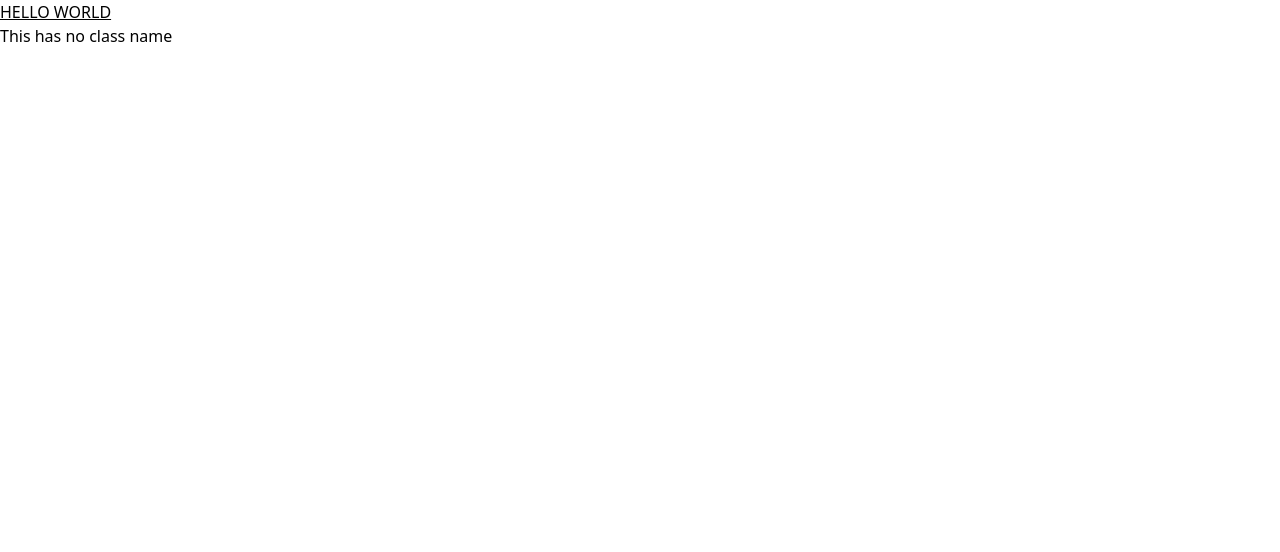
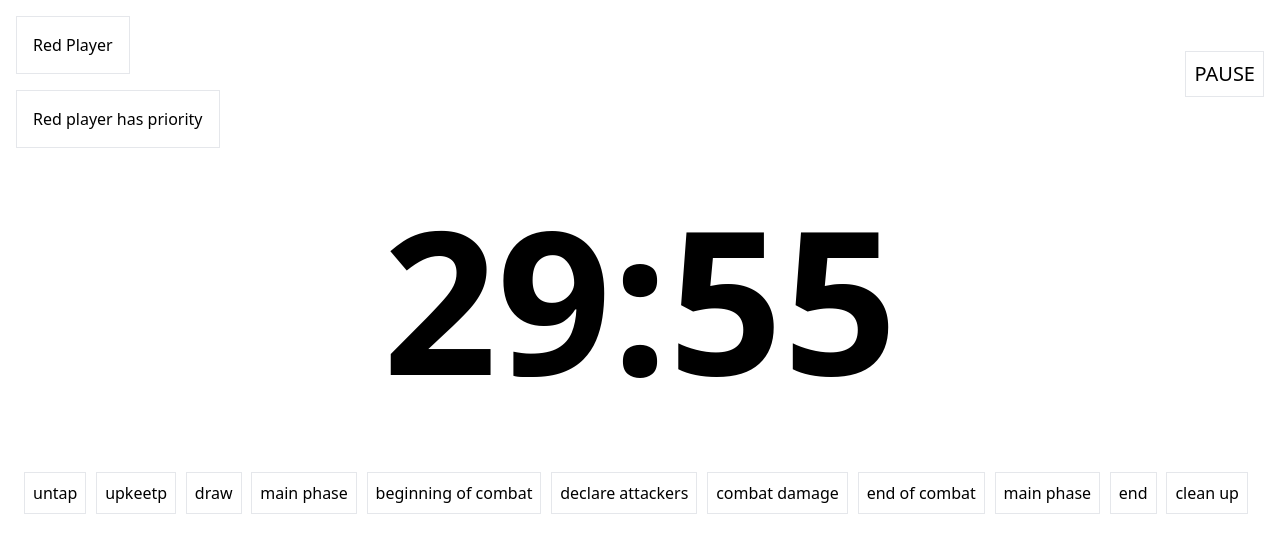
Before and after one commit to JoaquinRF/mtg-clock, a React (Create React App) app: page / in a window 1280 px wide. Shown: the top 552 px of the page. Built offline with nearby package versions, Linux system fonts and the light colour scheme.

Commit message:
Added basic elements, added countdown clock

```diff
--- a/src/App.tsx
+++ b/src/App.tsx
@@ -1,10 +1,9 @@
+import PageContainer from "./components/PageContainer";
+
 function App() {
   return (
     <div>
-      <div className='underline'>
-        HELLO WORLD
-      </div>
-      <div>This has no class name</div>
+      <PageContainer />
     </div>
   );
 }
--- /dev/null
+++ b/src/components/Clock.tsx
@@ -0,0 +1,20 @@
+import React from 'react'
+
+type Props = {
+    time: any;
+}
+
+function Clock({ time }: Props) {
+    return (
+        <div className='text-[200px] font-extrabold flex justify-center'>
+            <span>
+                {("0" + Math.floor((time / 60000) % 60)).slice(-2)}:
+            </span>
+            <span>
+                {("0" + Math.floor((time / 1000) % 60)).slice(-2)}
+            </span>
+        </div>
+    )
+}
+
+export default Clock
--- /dev/null
+++ b/src/components/PageContainer.tsx
@@ -0,0 +1,49 @@
+import React, { useEffect, useState } from 'react'
+import Clock from './Clock'
+import PriorityIndicator from './PriorityIndicator'
+import StepContainer from './StepContainer'
+import TurnIndicator from './TurnIndicator'
+
+type Props = {}
+
+const second = 1000;
+const minute = 60 * second;
+
+function PageContainer({ }: Props) {
+
+    const [time, setTime] = useState(30 * minute)
+
+    useEffect(() => {
+        console.log(time)
+        let interval: any = null;
+
+        if (time > 0) {
+            interval = setInterval(() => {
+                setTime((time) => time - 1000);
+            }, 1000);
+
+            return () => clearInterval(interval)
+        }
+    })
+
+
+    return (
+        <div>
+            <div className='flex justify-between'>
+                <div>
+                    <TurnIndicator />
+                    <PriorityIndicator />
+                </div>
+                <div className='flex items-center'>
+                    <div className='border mr-4 p-2 text-xl h-fit'>
+                        PAUSE
+                    </div>
+                </div>
+            </div>
+            <Clock time={time} />
+            <StepContainer />
+        </div>
+    )
+}
+
+export default PageContainer
--- /dev/null
+++ b/src/components/PriorityIndicator.tsx
@@ -0,0 +1,11 @@
+import React from 'react'
+
+type Props = {}
+
+function PriorityIndicator({ }: Props) {
+    return (
+        <div className='border w-fit p-4 ml-4 mt-4'>Red player has priority</div>
+    )
+}
+
+export default PriorityIndicator
--- /dev/null
+++ b/src/components/Step.tsx
@@ -0,0 +1,11 @@
+import React from 'react'
+
+type Props = { step: any }
+
+function Step({ step }: Props) {
+    return (
+        <div className='mr-2 border p-2'>{step}</div>
+    )
+}
+
+export default Step
--- /dev/null
+++ b/src/components/StepContainer.tsx
@@ -0,0 +1,30 @@
+import React from 'react'
+import Step from './Step'
+
+type Props = {}
+
+const STEPS = [
+    'untap',
+    'upkeetp',
+    'draw',
+    'main phase',
+    'beginning of combat',
+    'declare attackers',
+    'combat damage',
+    'end of combat',
+    'main phase',
+    'end',
+    'clean up'
+]
+
+function StepContainer({ }: Props) {
+    return (
+        <div className='flex justify-between mb-6 mx-auto p-6'>
+            {STEPS.map(step => {
+                return <Step step={step} />
+            })}
+        </div>
+    )
+}
+
+export default StepContainer
--- /dev/null
+++ b/src/components/TurnIndicator.tsx
@@ -0,0 +1,11 @@
+import React from 'react'
+
+type Props = {}
+
+function TurnIndicator({ }: Props) {
+    return (
+        <div className='border w-fit p-4 ml-4 mt-4'>Red Player</div>
+    )
+}
+
+export default TurnIndicator
```
